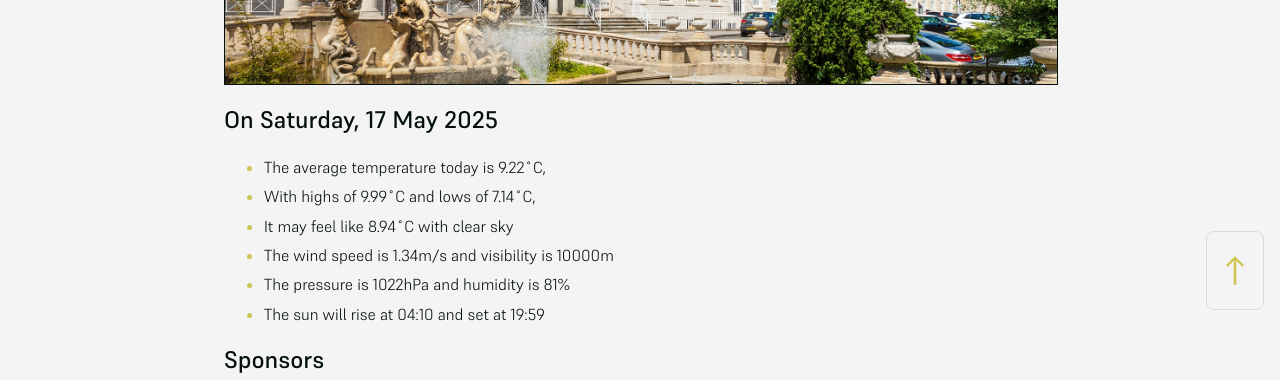
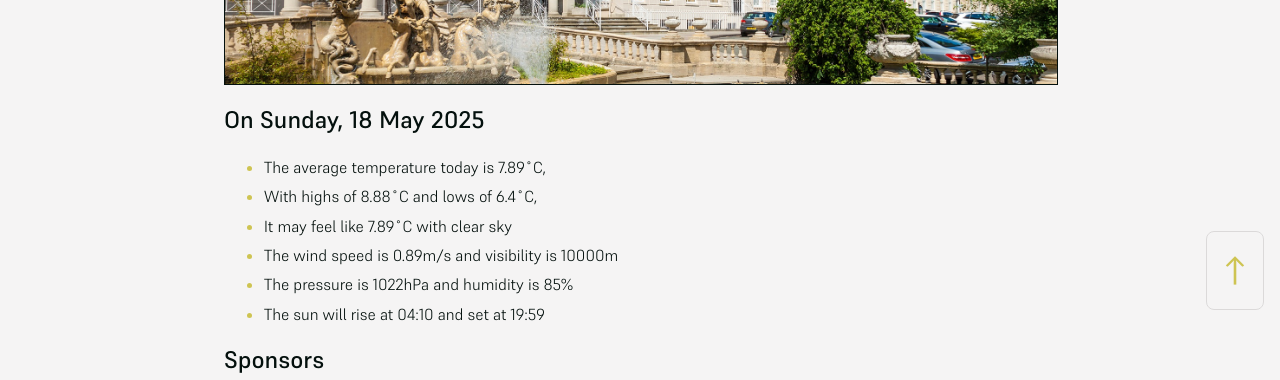
Before and after one commit to mat-0/cheltenham-open-data, a Jekyll site: the page built from index.md, in a window 1280 px wide. Shown: the part 574-954 px from the top of the page. Built offline with Jekyll 4.4.1, drawn with Linux system fonts in a browser that asks for light colours.

Commit message:
Updated 2025-05-18 01:24:39

```diff
--- a/index.md
+++ b/index.md
@@ -8,13 +8,13 @@ seo: Menu
 ![Logo](/images/logo.jpg){:width="832px"}
 
 <!-- weather_marker starts -->
-## On Saturday, 17 May 2025
+## On Sunday, 18 May 2025
 
-- The average temperature today is 9.22˚C,
-- With highs of 9.99˚C and lows of 7.14˚C,
-- It may feel like 8.94˚C with clear sky
-- The wind speed is 1.34m/s and visibility is 10000m
-- The pressure is 1022hPa and humidity is 81%
+- The average temperature today is 7.89˚C,
+- With highs of 8.88˚C and lows of 6.4˚C,
+- It may feel like 7.89˚C with clear sky
+- The wind speed is 0.89m/s and visibility is 10000m
+- The pressure is 1022hPa and humidity is 85%
 - The sun will rise at 04:10 and set at 19:59
 
 <!-- weather_marker ends -->
```
Also changed, not shown: _data/flood.json (+5 -48 lines), _pages/news.md (+4 -4 lines), _pages/terrorism.md (+1 -1 lines).
